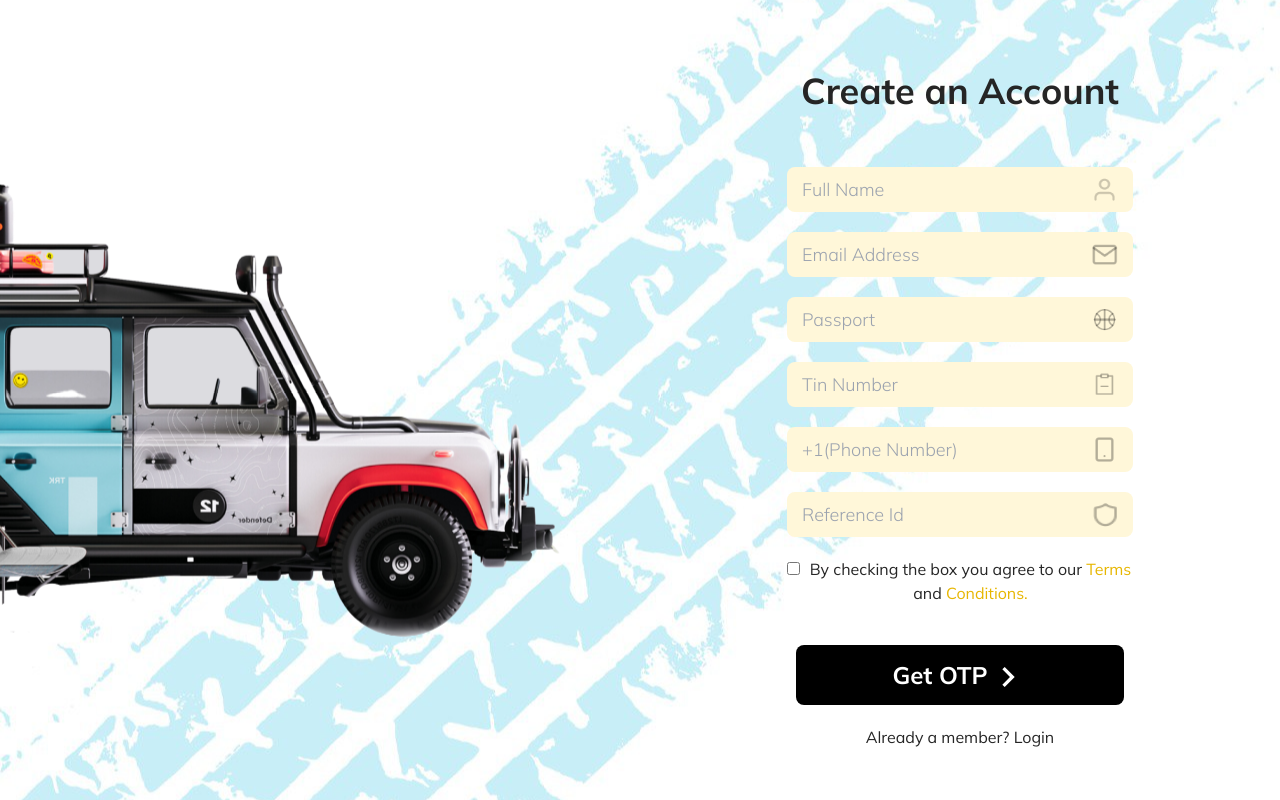
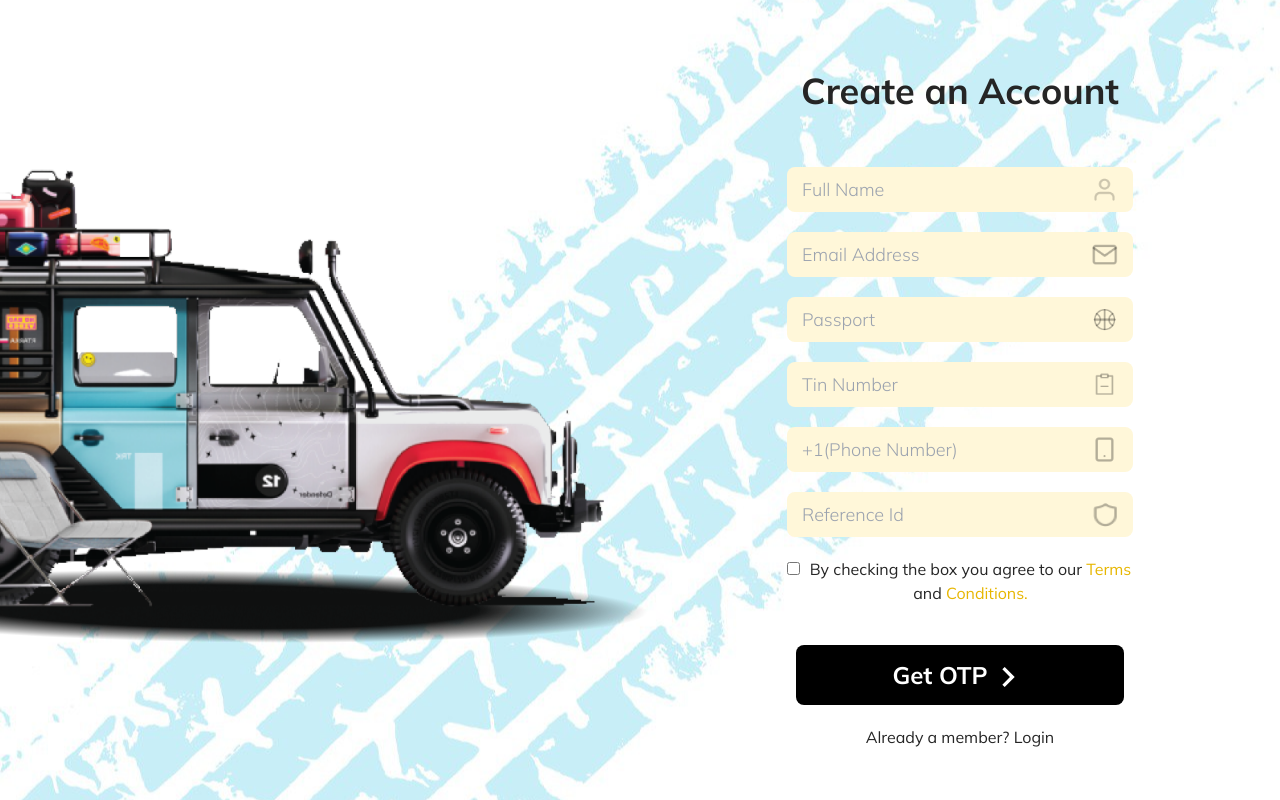
Before and after one commit to Cameron933/winlads-client, a React (Vite) app: page /register in a window 1280 px wide. Built offline with nearby package versions, Linux system fonts and the light colour scheme.

Commit message:
update jeep

```diff
--- a/src/pages/register/Register.jsx
+++ b/src/pages/register/Register.jsx
@@ -201,7 +201,7 @@
               <div className="img-container w-2/4 scale-150 mb-9 md:mb-0 prevent">
                 {/* <img src={MainImg} className="w-full h-full object-contain md:object-cover transform md:-translate-x-1/4" alt="main-img" /> */}
                 {/* Desktop View Jeep */}
-                <div className="hidden md:block w-full prevent" >
+                <div className="hidden md:block 2xl:hidden lg:hidden w-full prevent" >
                   <motion.img
                     initial={{ opacity: 0, x: "-50%" }}
                     whileInView={{ opacity: 1, x: "-25%" }}
@@ -211,7 +211,7 @@
                     alt="main-img"
                   />
                 </div>
-                <div className="hidden 2xl:block w-full">
+                <div className="hidden 2xl:block md:hidden  lg:block w-full">
                   <motion.img
                     initial={{ opacity: 0, x: "-50%" }}
                     whileInView={{ opacity: 1, x: "-25%" }}
@@ -223,7 +223,7 @@
                 </div>
 
                 {/* Mobile View Jeep */}
-                <div className="block md:hidden w-full">
+                <div className="block md:hidden 2xl:hidden w-full">
                   <motion.img
                     initial={{ opacity: 0, x: -50 }}
                     whileInView={{ opacity: 1, x: -10 }}
```
